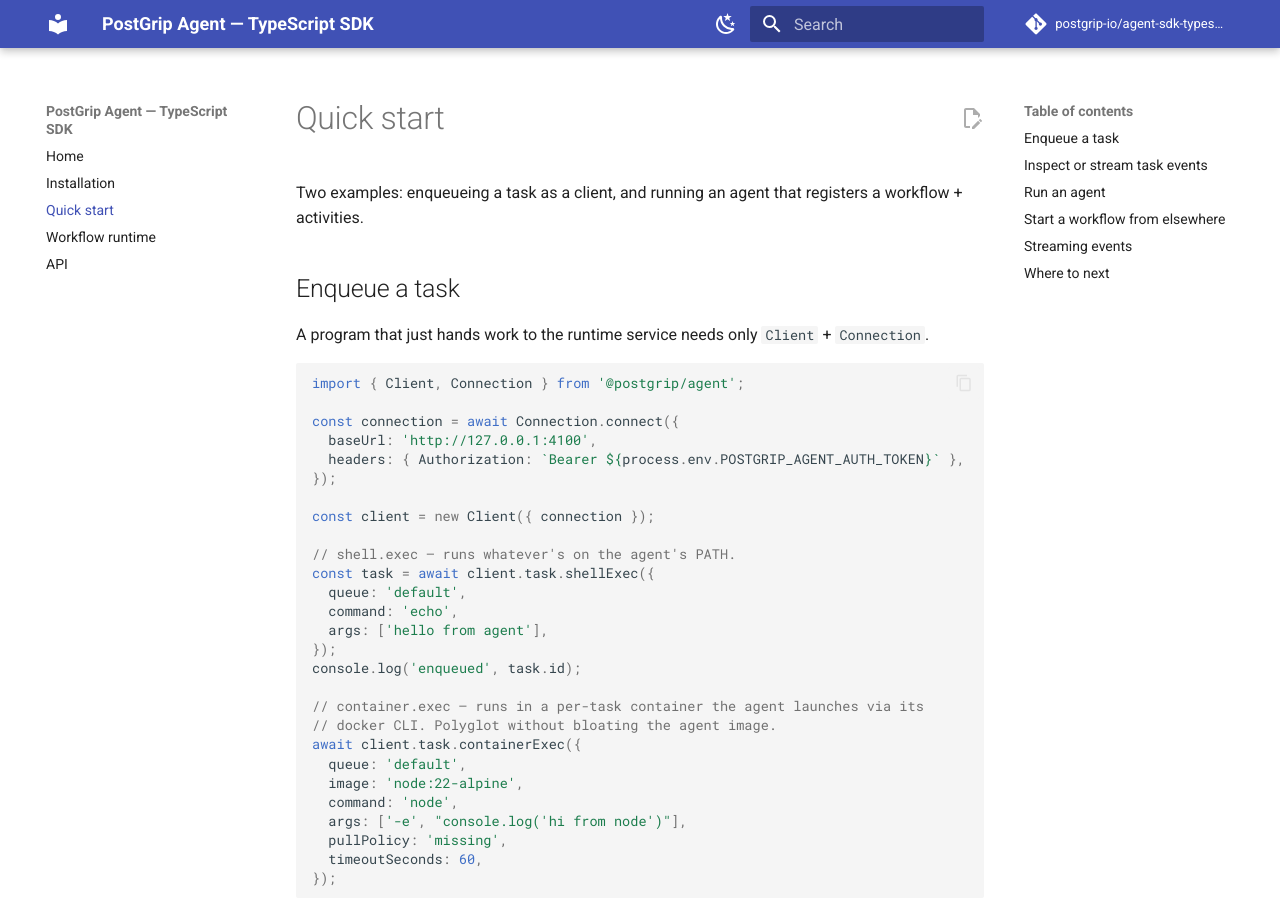
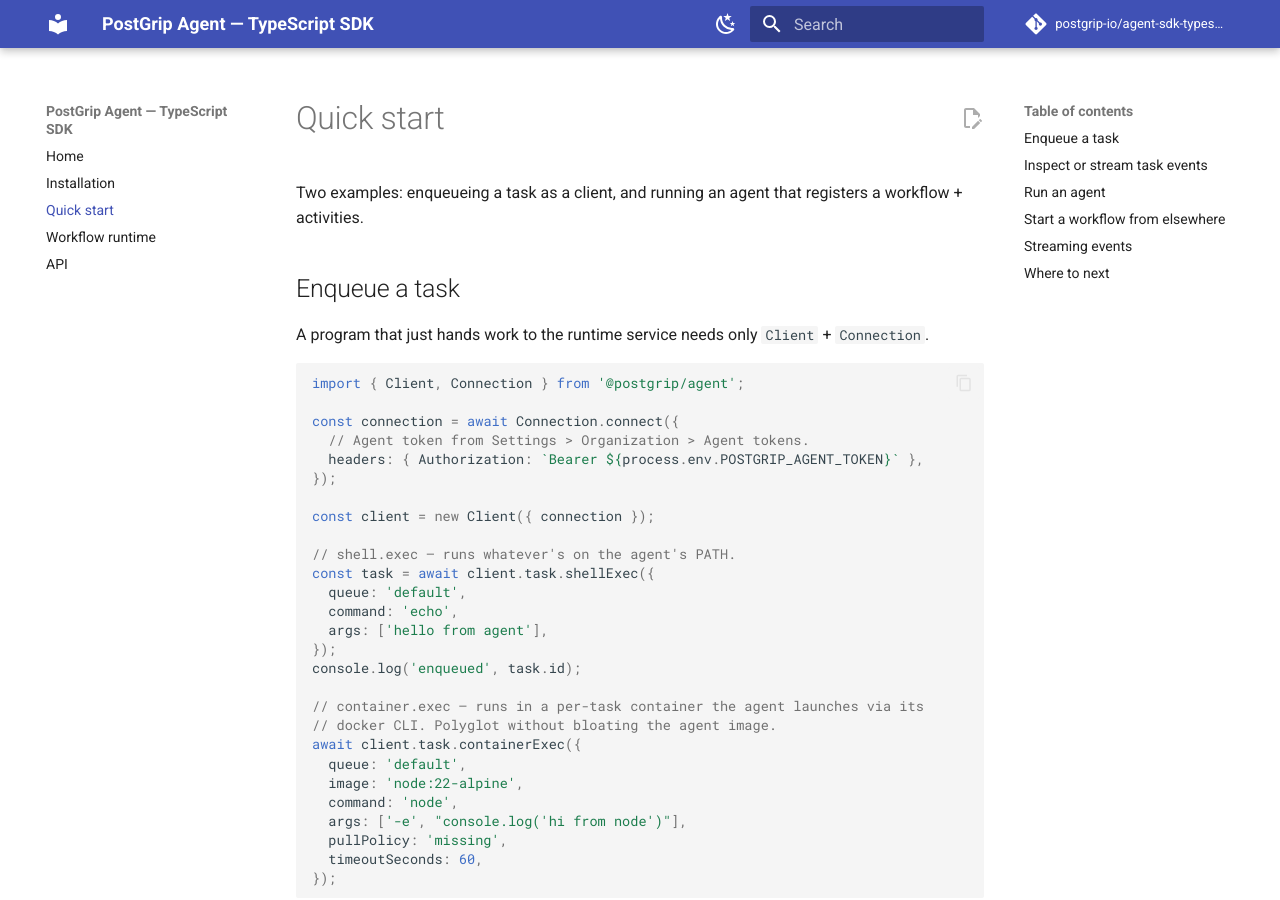
Before and after one commit to postgrip-io/agent-sdk-typescript, an MkDocs documentation site: the page built from docs/quickstart.md, in a window 1280 px wide and 900 px high. Built offline with MkDocs 1.6.1 and Material for MkDocs 9.7.7, drawn with Linux system fonts in a browser that asks for light colours; comment, search, counter and statistics services are not loaded; some of the changed text lies outside the part shown.

Commit message:
[codex] default TypeScript SDK to Agent token setup
Default the TypeScript Agent SDK and examples to the Agent token workflow.

```diff
--- a/docs/quickstart.md
+++ b/docs/quickstart.md
@@ -10,8 +10,8 @@ A program that just hands work to the runtime service needs only `Client` + `Con
 import { Client, Connection } from '@postgrip/agent';
 
 const connection = await Connection.connect({
-  baseUrl: 'http://127.0.0.1:4100',
-  headers: { Authorization: `Bearer ${process.env.POSTGRIP_AGENT_AUTH_TOKEN}` },
+  // Agent token from Settings > Organization > Agent tokens.
+  headers: { Authorization: `Bearer ${process.env.POSTGRIP_AGENT_TOKEN}` },
 });
 
 const client = new Client({ connection });
@@ -87,8 +87,8 @@ export async function greetingWorkflow(name: string): Promise<string> {
 }
 
 const connection = await Connection.connect({
-  baseUrl: 'http://127.0.0.1:4100',
-  headers: { Authorization: `Bearer ${process.env.POSTGRIP_AGENT_AUTH_TOKEN}` },
+  // Agent token from Settings > Organization > Agent tokens.
+  headers: { Authorization: `Bearer ${process.env.POSTGRIP_AGENT_TOKEN}` },
 });
 
 const agent = await Agent.create({
```
Also changed, not shown: README.md (+4 -6 lines), docs/installation.md (+4 -3 lines), example/README.md (+5 -4 lines), 5 other files.
